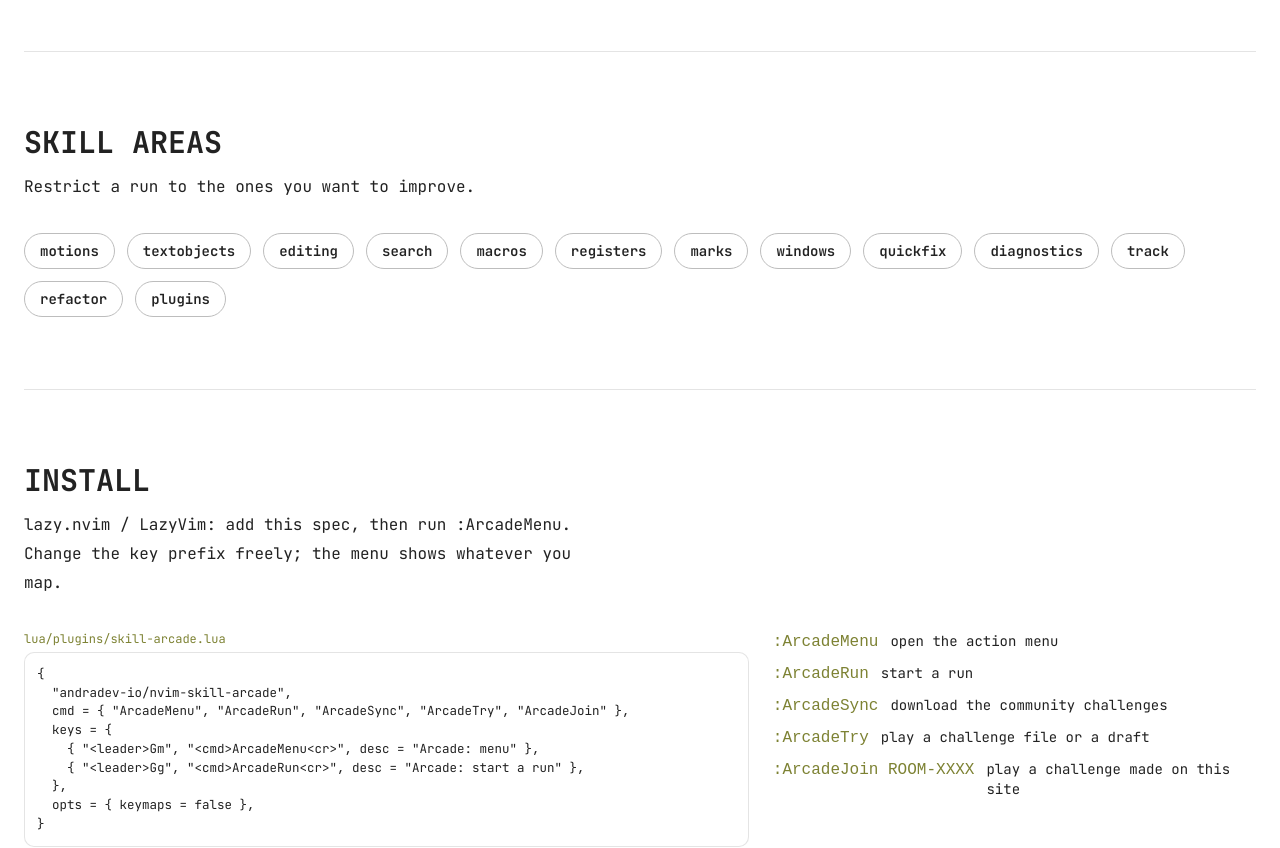
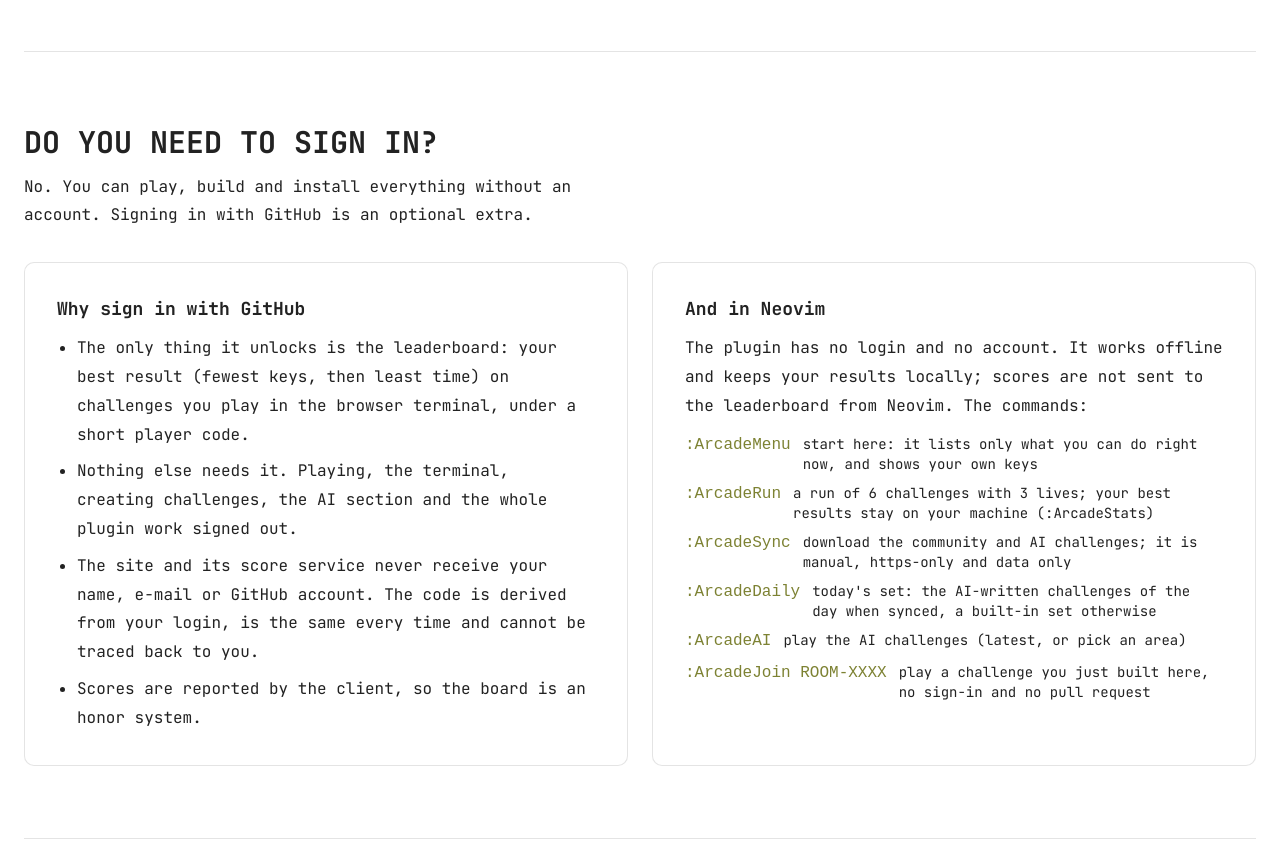
Before and after one commit to andradev-io/nvim-skill-arcade-challenges, a React (Vite) app: page / in a window 1280 px wide. Shown: the part 2080-2928 px from the top of the page. Built offline with nearby package versions, Linux system fonts and the light colour scheme; no server answers.

Commit message:
feat(home): explain why to sign in with GitHub, and how to use the game in Neovim

```diff
--- a/src/pages/HomePage.tsx
+++ b/src/pages/HomePage.tsx
@@ -13,6 +13,7 @@ import { EXAMPLES } from '../examples'
 import { CodeBlock } from '../components/common/CodeBlock'
 import { CountUp } from '../components/common/CountUp'
 import { useStats } from '../hooks/useStats'
+import { authConfig } from '../auth/config'
 
 const INSTALL = `{
   "andradev-io/nvim-skill-arcade",
@@ -57,6 +58,22 @@ const FEATURES: { title: string; text: string; to?: Route; cta?: string }[] = [
     to: 'challenges',
     cta: 'Browse published',
   },
+]
+
+const WHY_SIGN_IN = [
+  'The only thing it unlocks is the leaderboard: your best result (fewest keys, then least time) on challenges you play in the browser terminal, under a short player code.',
+  'Nothing else needs it. Playing, the terminal, creating challenges, the AI section and the whole plugin work signed out.',
+  'The site and its score service never receive your name, e-mail or GitHub account. The code is derived from your login, is the same every time and cannot be traced back to you.',
+  'Scores are reported by the client, so the board is an honor system.',
+]
+
+const IN_NEOVIM = [
+  [':ArcadeMenu', 'start here: it lists only what you can do right now, and shows your own keys'],
+  [':ArcadeRun', 'a run of 6 challenges with 3 lives; your best results stay on your machine (:ArcadeStats)'],
+  [':ArcadeSync', 'download the community and AI challenges; it is manual, https-only and data only'],
+  [':ArcadeDaily', "today's set: the AI-written challenges of the day when synced, a built-in set otherwise"],
+  [':ArcadeAI', 'play the AI challenges (latest, or pick an area)'],
+  [':ArcadeJoin ROOM-XXXX', 'play a challenge you just built here, no sign-in and no pull request'],
 ]
 
 const STEPS = [
@@ -222,6 +239,51 @@ export function HomePage() {
         </Box>
       </Band>
 
+      <Band
+        id="sign-in"
+        title="Do you need to sign in?"
+        lead="No. You can play, build and install everything without an account. Signing in with GitHub is an optional extra."
+      >
+        <Box sx={{ display: 'grid', gridTemplateColumns: { xs: 'minmax(0, 1fr)', md: 'repeat(2, minmax(0, 1fr))' }, gap: 3 }}>
+          <Paper sx={{ p: 4, display: 'flex', flexDirection: 'column', gap: 1.5 }}>
+            <Typography sx={{ fontWeight: 700, fontSize: 18 }}>Why sign in with GitHub</Typography>
+            <Stack component="ul" sx={{ gap: 1, pl: 2.5, m: 0 }}>
+              {WHY_SIGN_IN.map((t) => (
+                <Typography key={t} component="li" color="text.secondary" sx={{ lineHeight: 1.8 }}>
+                  {t}
+                </Typography>
+              ))}
+            </Stack>
+            {authConfig && (
+              <Box>
+                <Button size="small" onClick={() => navigate('account')}>
+                  Get a player code
+                </Button>
+              </Box>
+            )}
+          </Paper>
+          <Paper sx={{ p: 4, display: 'flex', flexDirection: 'column', gap: 1.5 }}>
+            <Typography sx={{ fontWeight: 700, fontSize: 18 }}>And in Neovim</Typography>
+            <Typography color="text.secondary" sx={{ lineHeight: 1.8 }}>
+              The plugin has no login and no account. It works offline and keeps your results locally; scores are not sent to
+              the leaderboard from Neovim. The commands:
+            </Typography>
+            <Stack spacing={1}>
+              {IN_NEOVIM.map(([cmd, what]) => (
+                <Stack key={cmd} direction="row" sx={{ gap: 1.5, alignItems: 'baseline' }}>
+                  <Box component="code" sx={{ color: 'primary.main', whiteSpace: 'nowrap' }}>
+                    {cmd}
+                  </Box>
+                  <Typography variant="body2" color="text.secondary">
+                    {what}
+                  </Typography>
+                </Stack>
+              ))}
+            </Stack>
+          </Paper>
+        </Box>
+      </Band>
+
       <Band title="Skill areas" lead="Restrict a run to the ones you want to improve.">
         <Stack direction="row" sx={{ gap: 1.5, flexWrap: 'wrap' }}>
           {AREAS.map((a) => (
```
